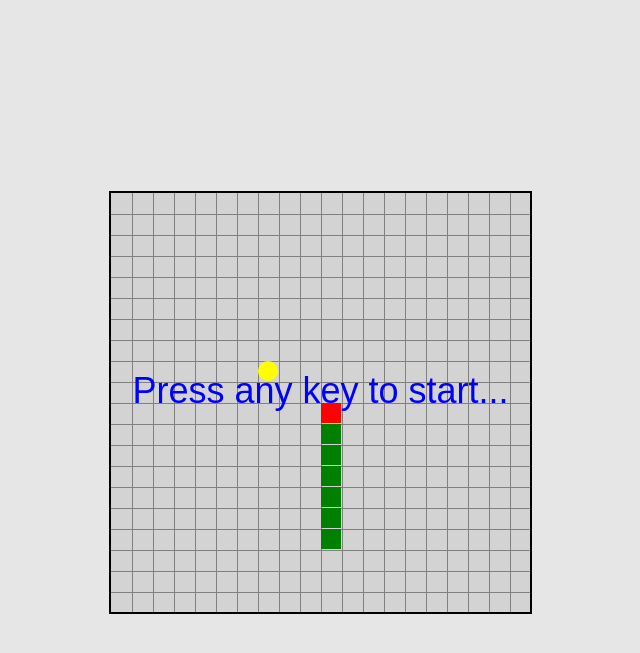
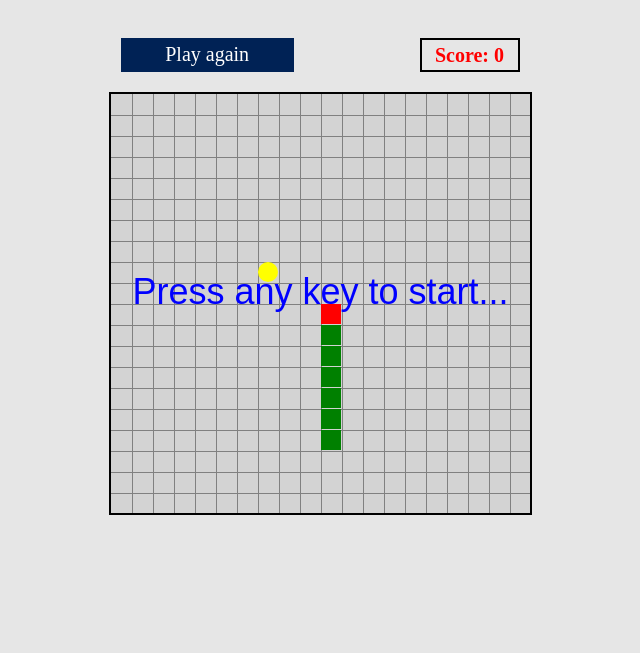
Before and after one commit to ZaluskiDominik/snake-game, a PHP site: page / in a window 1280 px wide. Shown: the top 653 px of the page, without its empty margins (320-960 px from the left). Run offline with PHP 8.4, Linux system fonts and the light colour scheme.

Commit message:
Added simple menu

```diff
--- a/index.html
+++ b/index.html
@@ -8,6 +8,11 @@
 	</head>
 
 	<body>
+		<div id="menu">
+			<div id="playAgainButton" onclick="initGame()"> Play again </div>
+			<div id="score"></div>
+		</div>
+
 		<canvas id="canvas"></canvas>
 		<script src="snake.js"></script>
 	</body>
--- a/snake.js
+++ b/snake.js
@@ -21,6 +21,8 @@ let timer;
 //whether player started the game
 let gameStarted;
 
+let score;
+
 //canvas handle and 2d context
 let canvas, ctx;
 
@@ -31,8 +33,13 @@ function initCanvas()
 	//set size of the canvas
 	canvas.width=(fieldSize + separatorWidth) * w - separatorWidth;
 	canvas.height=(fieldSize + separatorWidth) * h - separatorWidth;
-	//set verticall position
-	canvas.style.marginTop=(window.innerHeight - canvas.height)/2 + "px";
+
+	document.getElementById("menu").style.width=canvas.width + "px";
+}
+
+function updateScore()
+{
+	document.getElementById("score").innerHTML="Score: " + (++score);
 }
 
 //class representing one piece of the snake's body
@@ -78,8 +85,11 @@ function randFood()
 //init game variables
 function initGame()
 {
+	clearInterval(timer);
 	notMovingPeriod=100;
 	gameStarted=false;
+	score=-1;
+	updateScore();
 	initSnake(7);
 	randFood();
 	drawGame();
@@ -191,6 +201,7 @@ function moveSnake()
 		timer=setInterval(moveSnake, notMovingPeriod);
 		//randomize new food's position
 		randFood();
+		updateScore();
 	}
 	else
 		snake.pop();
--- a/style.css
+++ b/style.css
@@ -11,4 +11,47 @@ body
 	margin-left: auto;
 	margin-right: auto;
 	display: block;
+	margin-top: 24px;
 }
+
+#menu
+{
+	margin-top: 3%;
+	height: 30px;
+	margin-left: auto;
+	margin-right: auto;
+	display: grid;
+	grid-template-columns: 2fr minmax(auto, 110px);
+	grid-column-gap: 30%;
+}
+
+#playAgainButton
+{
+	height: 24px;
+	background-color: #002255;
+	margin-left: 10px;
+	font-size: 20px;
+	color: white;
+	padding: 5px;
+	padding-left: 10px;
+	padding-right: 10px;
+	text-align: center;
+}
+
+#playAgainButton:hover
+{
+	background-color: #551122;
+	cursor: pointer;
+}
+
+#score
+{
+	height: 22px;
+	margin-right: 10px;
+	padding: 4px;
+	border: 2px solid black;
+	color: red;
+	font-size: 20px;
+	font-weight: bold;
+	text-align: center;
+}
```
